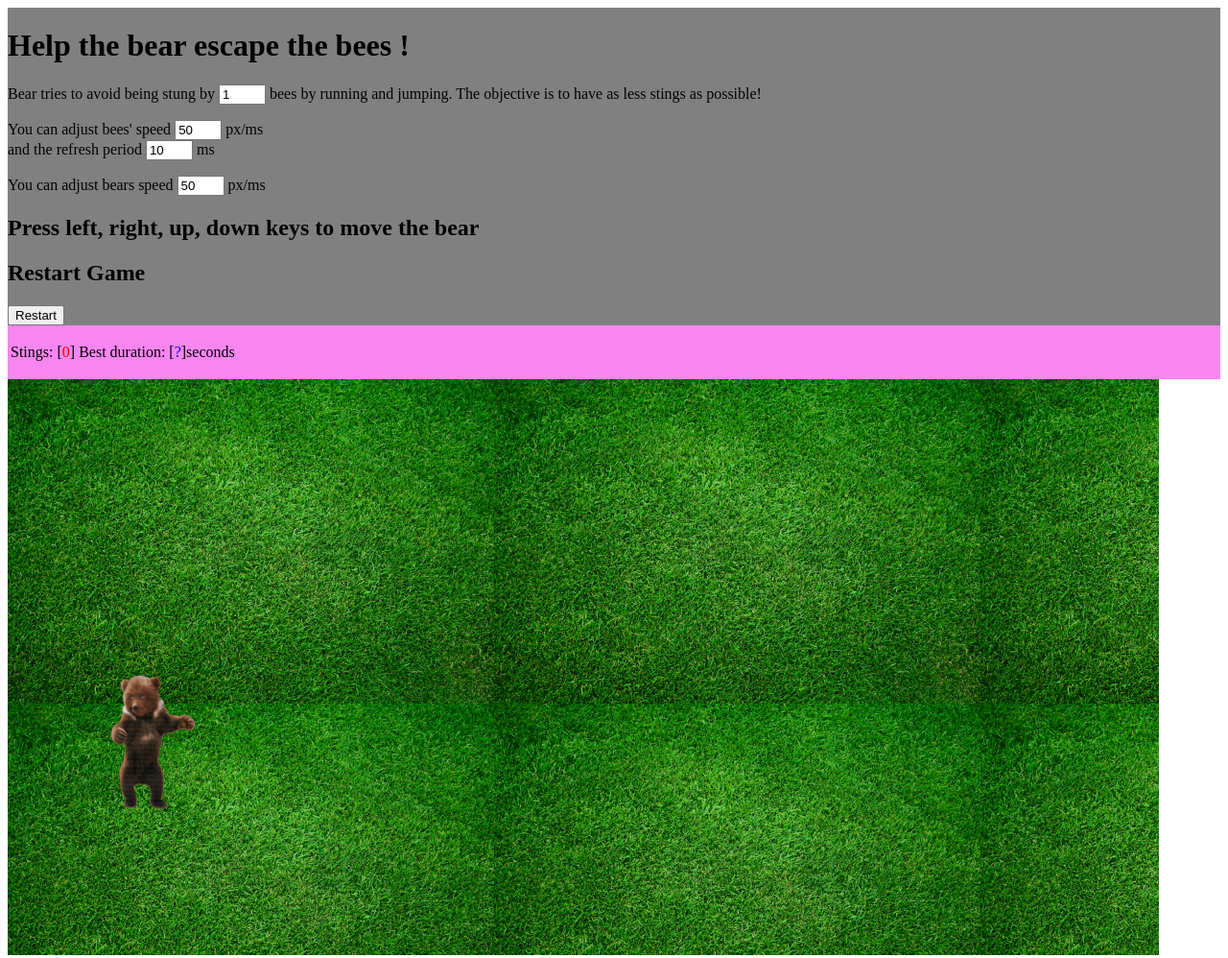
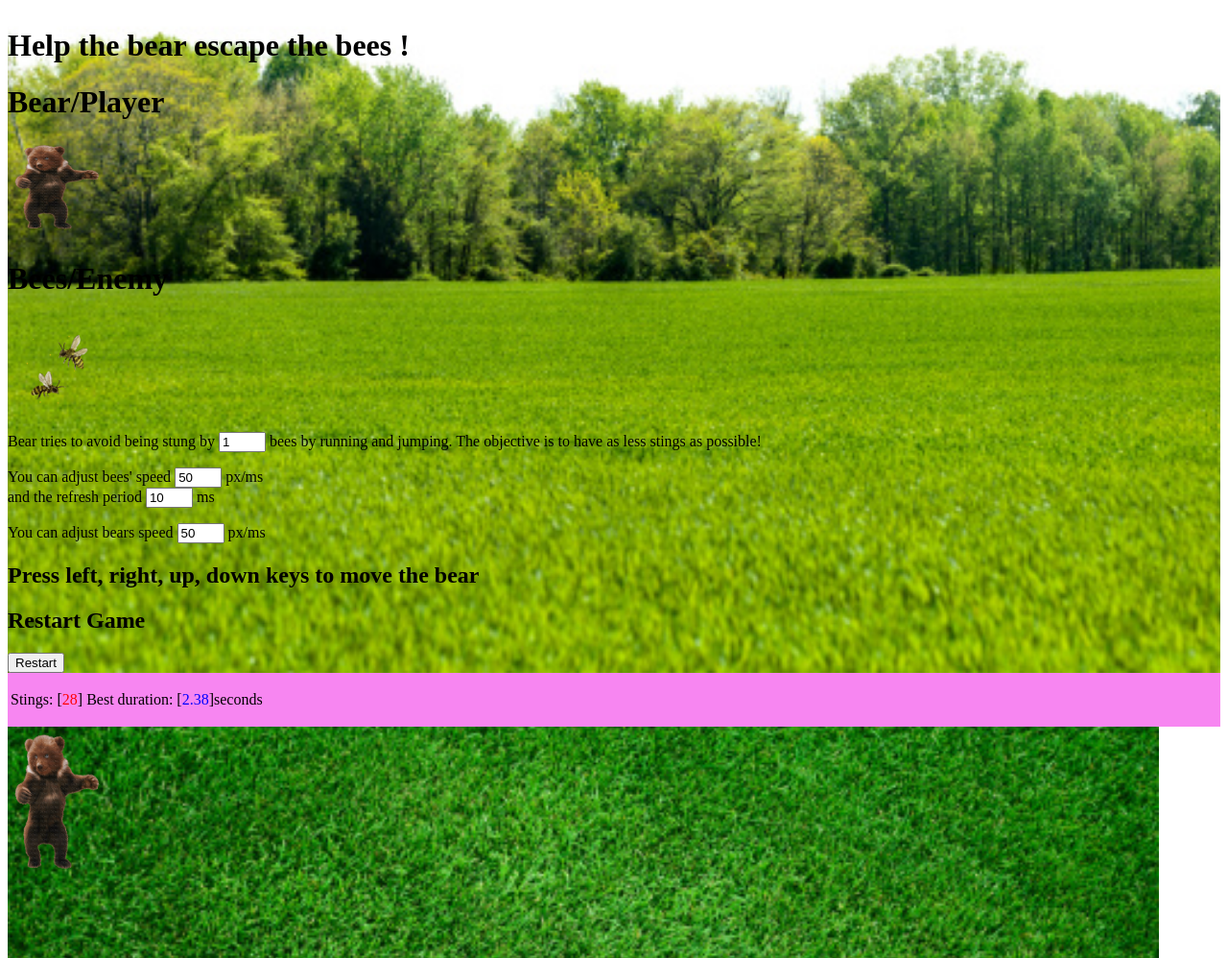
Before and after one commit to Swits-S/CourseWork2, a plain HTML site: page index.html in a window 1280 px wide. Shown: the top 998 px of the page at 96% size. Drawn offline with Linux system fonts and the light colour scheme.

Commit message:
fixed some css issues

```diff
--- a/game.css
+++ b/game.css
@@ -10,15 +10,23 @@
     position: absolute;
     height: 600px;
     width: 1200px;
-    background-image: url('./images/background.jpg');
+    background:url(./images/Background.jpg) no-repeat fixed center center;
+    -webkit-background-size: cover;
+    -moz-background-size: cover;
+    -o-background-size: cover;
+    background-size: cover;
     align-content: center;
     align-self: center;
 }
 
 #title {
-    background-color: rgb(128, 128, 128);
     align-content: center;
     align-self: center;
+    background:url(./images/treeBackground.jpg) no-repeat fixed center center;
+    -webkit-background-size: cover;
+    -moz-background-size: cover;
+    -o-background-size: cover;
+    background-size: cover;
 }
 
 #scores {
@@ -38,3 +46,8 @@
 #duration {
     color: blue;
 }
+
+#beeGif, #bearGif {
+    width: 100px;
+    height: 100px;
+}
--- a/game.js
+++ b/game.js
@@ -146,7 +146,7 @@ class Bee {
 
     function start() {
     //sets values of counters  and score
-        duration.innerHTML = "?";
+        duration.innerHTML = "0";
         hits.innerHTML = 0;
         //create bear
         bear = new Bear();
@@ -156,10 +156,9 @@ class Bee {
         bear.display();
         // Add an event listener to the keypress event.
         document.addEventListener("keydown", moveBear, false);
-        document.addEventListener("keydown",function(){duration.innerHTML = 0;} , false);
         document.getElementById("restart").onclick = function (){
             //resets values of counters  and score
-            duration.innerHTML = "?";
+            duration.innerHTML = "0";
             hits.innerHTML = 0;
             //resets the location of the bear
             bear.x = 0;
@@ -168,7 +167,7 @@ class Bee {
         }
         let speed = document.getElementById("speedBears");
         speed.addEventListener('change', bear.setSpeed);
-        )
+
         //create new array for bees
         bees = new Array();
         //create bees
--- a/index.html
+++ b/index.html
@@ -23,6 +23,10 @@
 
 <div id="title">
     <h1>Help the bear escape the bees !</h1>
+    <h1 id="bearText">Bear/Player</h1>
+    <img src="./images/bear.gif" id="bearGif" alt="Bear">
+    <h1 id="beeText">Bees/Enemy</h1>
+    <img src="./images/bee.gif" id="beeGif" alt="Bees">
     <p>Bear tries to avoid being stung by <input type="text" id="nbBees" value="1" size="3"> bees by running and jumping. The objective is to have as less stings as possible!</p>
     <p>You can adjust bees' speed <input type="text" id="speedBees" value="50" size="3"> px/ms
         <br> and the refresh period <input type="text" id="periodTimer" value="10" size="3"> ms </p>
```
Also changed, not shown: images/treeBackground.jpg (added).
